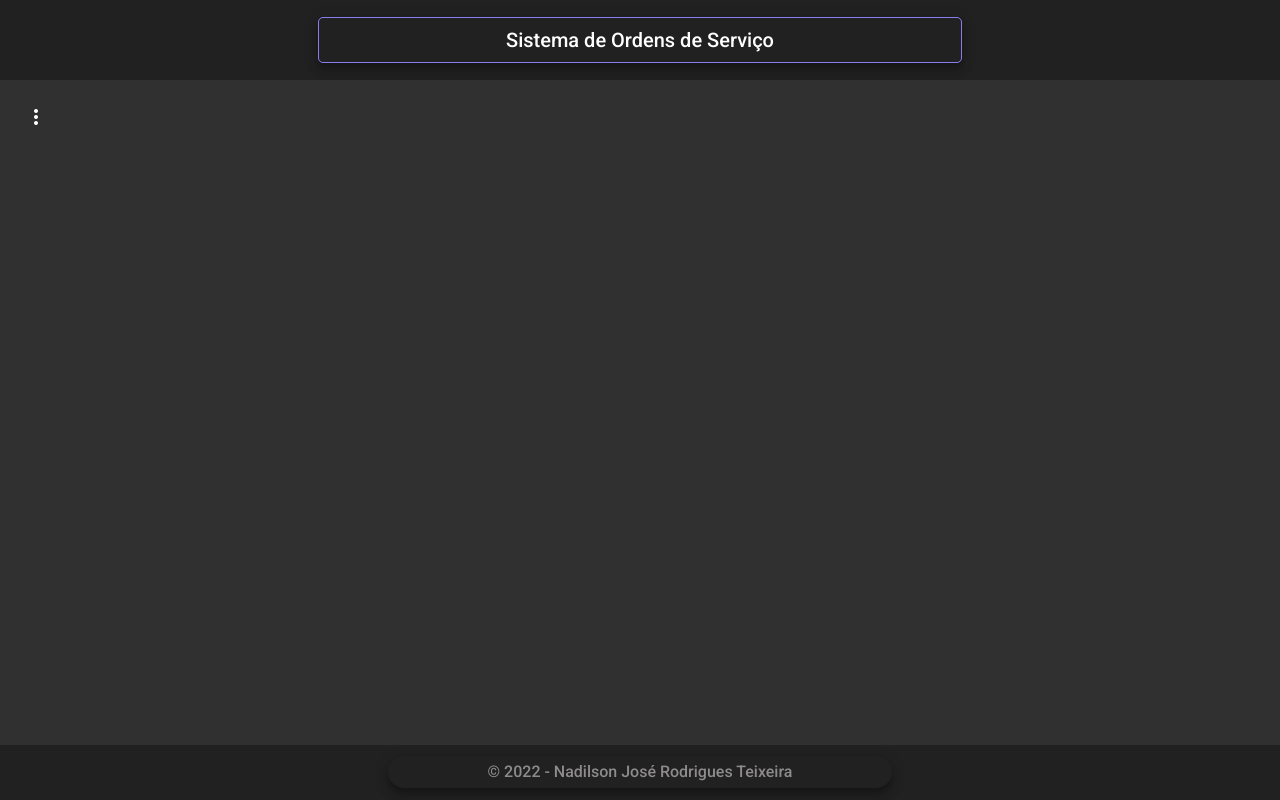
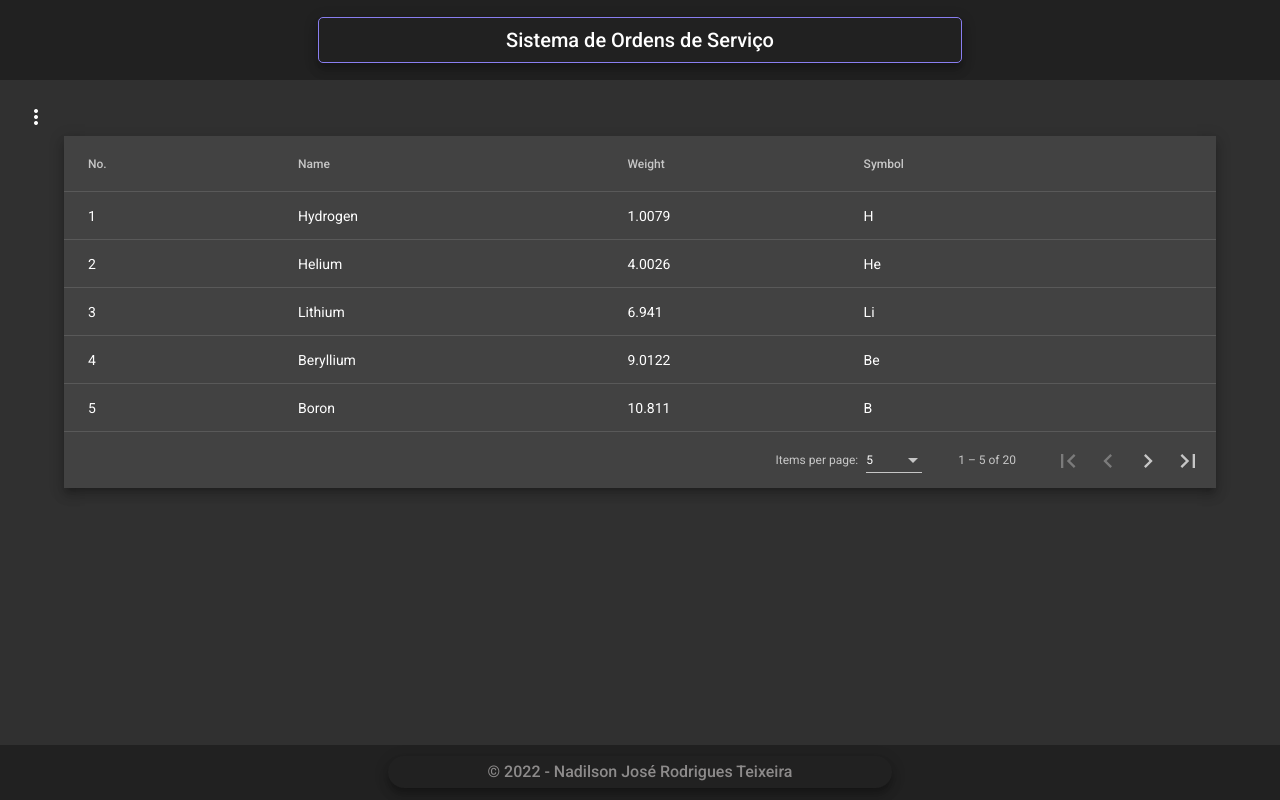
Before and after one commit to Nadilson-IFPE/ordens_de_servico, an Angular app in the folder frontend/: page /tecnicos in a window 1280 px wide. Before the commit this address led to /. Built offline with nearby package versions, Linux system fonts and the light colour scheme.

Commit message:
Componente read-all para Tecnico (Parte 1)

```diff
--- a/frontend/src/app/app-routing.module.ts
+++ b/frontend/src/app/app-routing.module.ts
@@ -1,11 +1,16 @@
 import { NgModule } from "@angular/core";
 import { RouterModule, Routes } from "@angular/router";
 import { HomeComponent } from "./views/components/home/home.component";
+import { TecnicoReadComponent } from "./views/components/tecnico/tecnico-read/tecnico-read.component";
 
 const routes: Routes = [
   {
     path: "",
     component: HomeComponent,
+  },
+  {
+    path: "tecnicos",
+    component: TecnicoReadComponent,
   },
 ];
 
--- a/frontend/src/app/app.module.ts
+++ b/frontend/src/app/app.module.ts
@@ -23,9 +23,10 @@ import { HeaderComponent } from './views/components/template/header/header.compo
 import { FooterComponent } from './views/components/template/footer/footer.component';
 import { NavComponent } from './views/components/template/nav/nav.component';
 import { HomeComponent } from './views/components/home/home.component';
+import { TecnicoReadComponent } from './views/components/tecnico/tecnico-read/tecnico-read.component';
 
 @NgModule({
-  declarations: [AppComponent, HeaderComponent, FooterComponent, NavComponent, HomeComponent],
+  declarations: [AppComponent, HeaderComponent, FooterComponent, NavComponent, HomeComponent, TecnicoReadComponent],
   imports: [
     BrowserModule,
     AppRoutingModule,
--- /dev/null
+++ b/frontend/src/app/views/components/tecnico/tecnico-read/tecnico-read.component.css
@@ -0,0 +1,9 @@
+.container {
+  width: 90%;
+  margin-right: auto;
+  margin-left: auto;
+}
+
+table {
+  width: 100%;
+}
--- /dev/null
+++ b/frontend/src/app/views/components/tecnico/tecnico-read/tecnico-read.component.html
@@ -0,0 +1,37 @@
+<div class="mat-elevation-z8 container">
+  <table mat-table [dataSource]="dataSource">
+    <!-- Position Column -->
+    <ng-container matColumnDef="position">
+      <th mat-header-cell *matHeaderCellDef>No.</th>
+      <td mat-cell *matCellDef="let element">{{ element.position }}</td>
+    </ng-container>
+
+    <!-- Name Column -->
+    <ng-container matColumnDef="name">
+      <th mat-header-cell *matHeaderCellDef>Name</th>
+      <td mat-cell *matCellDef="let element">{{ element.name }}</td>
+    </ng-container>
+
+    <!-- Weight Column -->
+    <ng-container matColumnDef="weight">
+      <th mat-header-cell *matHeaderCellDef>Weight</th>
+      <td mat-cell *matCellDef="let element">{{ element.weight }}</td>
+    </ng-container>
+
+    <!-- Symbol Column -->
+    <ng-container matColumnDef="symbol">
+      <th mat-header-cell *matHeaderCellDef>Symbol</th>
+      <td mat-cell *matCellDef="let element">{{ element.symbol }}</td>
+    </ng-container>
+
+    <tr mat-header-row *matHeaderRowDef="displayedColumns"></tr>
+    <tr mat-row *matRowDef="let row; columns: displayedColumns"></tr>
+  </table>
+
+  <mat-paginator
+    [pageSizeOptions]="[5, 10, 20, 50, 100]"
+    showFirstLastButtons
+    aria-label="Select page of periodic elements"
+  >
+  </mat-paginator>
+</div>
--- /dev/null
+++ b/frontend/src/app/views/components/tecnico/tecnico-read/tecnico-read.component.ts
@@ -0,0 +1,49 @@
+import { AfterViewInit, Component, ViewChild } from "@angular/core";
+import { MatPaginator } from "@angular/material/paginator";
+import { MatTableDataSource } from "@angular/material/table";
+
+@Component({
+  selector: "app-tecnico-read",
+  templateUrl: "./tecnico-read.component.html",
+  styleUrls: ["./tecnico-read.component.css"],
+})
+export class TecnicoReadComponent implements AfterViewInit {
+  displayedColumns: string[] = ["position", "name", "weight", "symbol"];
+  dataSource = new MatTableDataSource<PeriodicElement>(ELEMENT_DATA);
+
+  @ViewChild(MatPaginator) paginator!: MatPaginator;
+
+  ngAfterViewInit() {
+    this.dataSource.paginator = this.paginator;
+  }
+}
+
+export interface PeriodicElement {
+  name: string;
+  position: number;
+  weight: number;
+  symbol: string;
+}
+
+const ELEMENT_DATA: PeriodicElement[] = [
+  { position: 1, name: "Hydrogen", weight: 1.0079, symbol: "H" },
+  { position: 2, name: "Helium", weight: 4.0026, symbol: "He" },
+  { position: 3, name: "Lithium", weight: 6.941, symbol: "Li" },
+  { position: 4, name: "Beryllium", weight: 9.0122, symbol: "Be" },
+  { position: 5, name: "Boron", weight: 10.811, symbol: "B" },
+  { position: 6, name: "Carbon", weight: 12.0107, symbol: "C" },
+  { position: 7, name: "Nitrogen", weight: 14.0067, symbol: "N" },
+  { position: 8, name: "Oxygen", weight: 15.9994, symbol: "O" },
+  { position: 9, name: "Fluorine", weight: 18.9984, symbol: "F" },
+  { position: 10, name: "Neon", weight: 20.1797, symbol: "Ne" },
+  { position: 11, name: "Sodium", weight: 22.9897, symbol: "Na" },
+  { position: 12, name: "Magnesium", weight: 24.305, symbol: "Mg" },
+  { position: 13, name: "Aluminum", weight: 26.9815, symbol: "Al" },
+  { position: 14, name: "Silicon", weight: 28.0855, symbol: "Si" },
+  { position: 15, name: "Phosphorus", weight: 30.9738, symbol: "P" },
+  { position: 16, name: "Sulfur", weight: 32.065, symbol: "S" },
+  { position: 17, name: "Chlorine", weight: 35.453, symbol: "Cl" },
+  { position: 18, name: "Argon", weight: 39.948, symbol: "Ar" },
+  { position: 19, name: "Potassium", weight: 39.0983, symbol: "K" },
+  { position: 20, name: "Calcium", weight: 40.078, symbol: "Ca" },
+];
--- a/frontend/src/app/views/components/template/nav/nav.component.html
+++ b/frontend/src/app/views/components/template/nav/nav.component.html
@@ -4,7 +4,7 @@
       <a mat-list-item routerLink="/">
         <i class="material-icons">home</i>Home
       </a>
-      <a mat-list-item routerLink="/">
+      <a mat-list-item routerLink="/tecnicos">
         <i class="material-icons">work</i>Técnico
       </a>
       <a mat-list-item routerLink="/">
```
